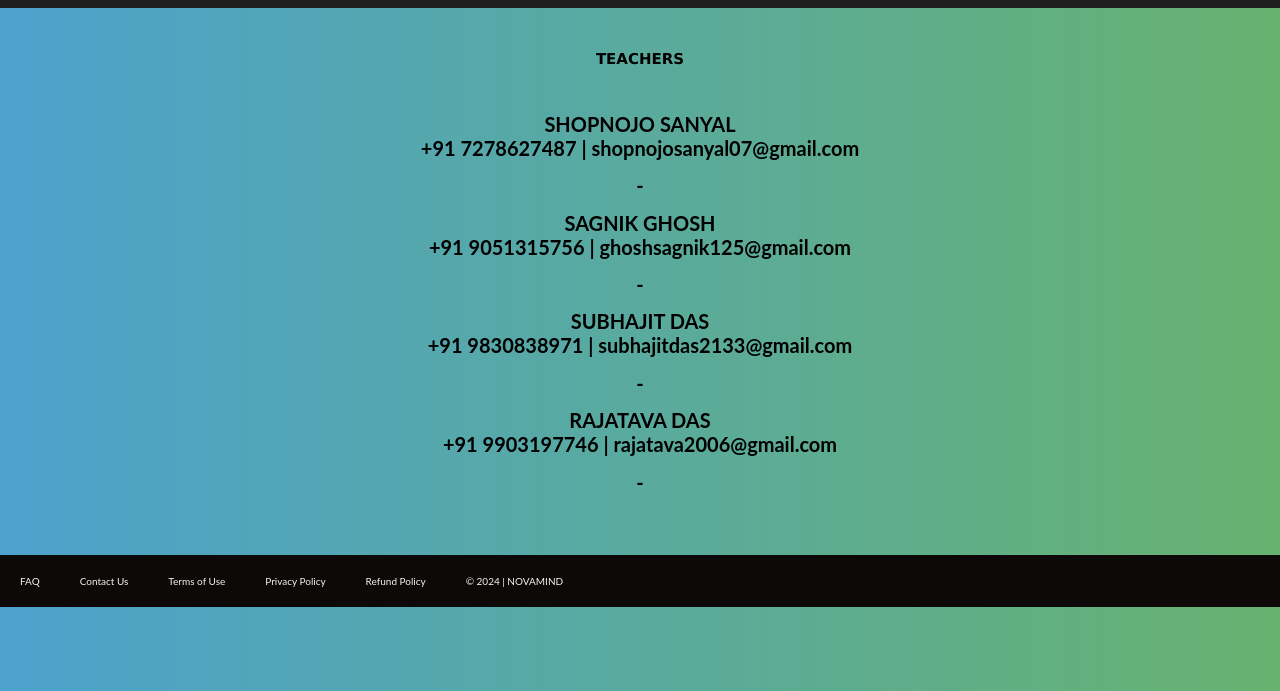
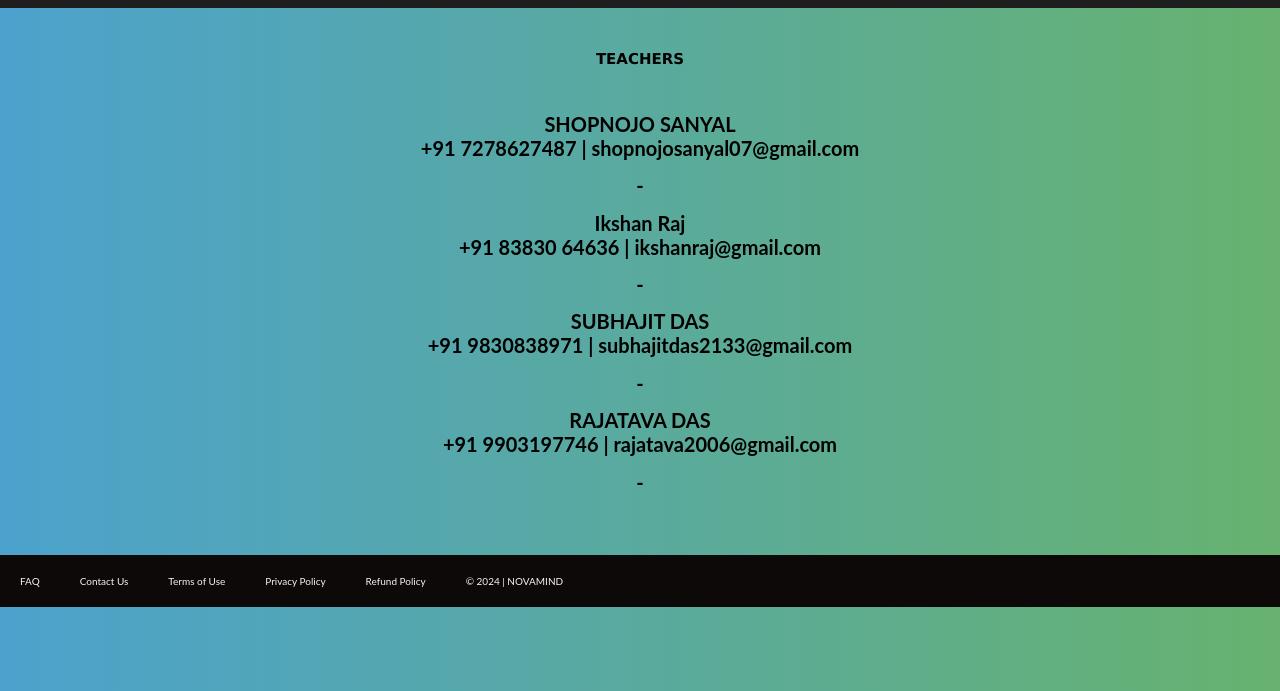
Before and after one commit to rajatava06/novamind-template, a plain HTML site: page contact.html in a window 1280 px wide. Shown: the part 109-800 px from the top of the page. Drawn offline with Linux system fonts and the light colour scheme.

Commit message:
Update contact.html

```diff
--- a/contact.html
+++ b/contact.html
@@ -23,7 +23,7 @@
     <h2>TEACHERS</h2>
     <h1>  SHOPNOJO SANYAL  <br>  +91 7278627487 |  shopnojosanyal07@gmail.com</h1>
     <h1>  -  </h1>
-    <h1>  SAGNIK GHOSH    <br>  +91 9051315756  |  ghoshsagnik125@gmail.com
+    <h1>  Ikshan Raj   <br>  +91 83830 64636 |  ikshanraj@gmail.com
     </h1>
     <h1>  -  </h1>
     <h1>  SUBHAJIT DAS     <br>  +91 9830838971  | subhajitdas2133@gmail.com
```
